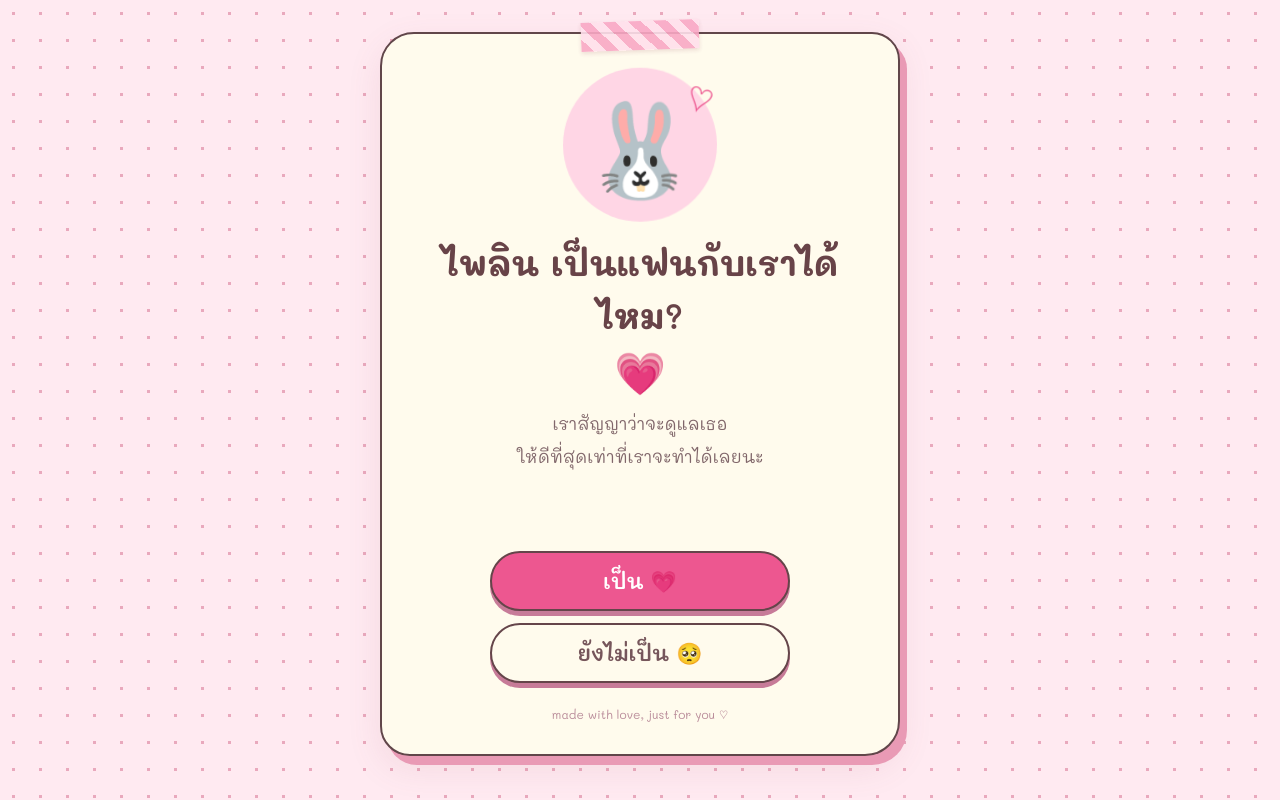
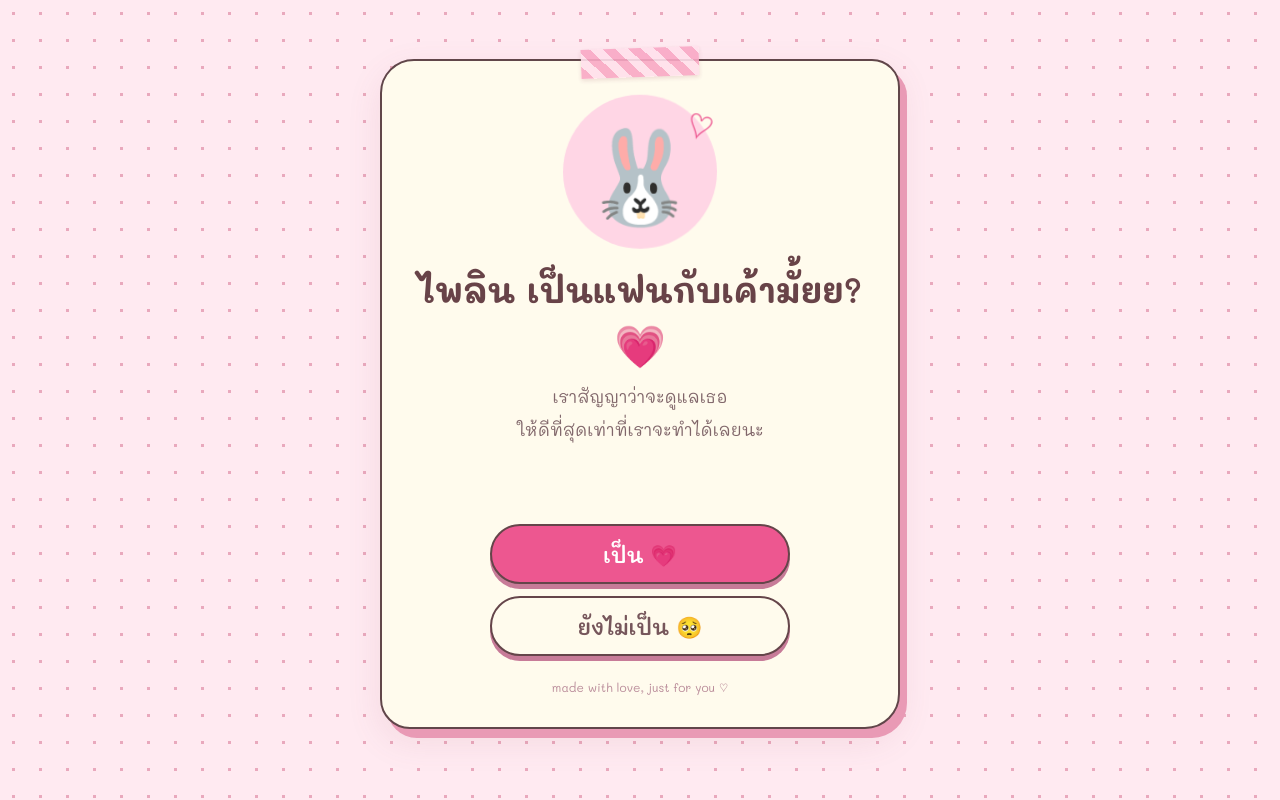
Before and after one commit to zedeston-hash/pailinnn, a plain HTML site: page index.html in a window 1280 px wide. Drawn offline with Linux system fonts and the light colour scheme.

Commit message:
Update index.html

```diff
--- a/index.html
+++ b/index.html
@@ -152,7 +152,7 @@
     const CONFIG = {
       herName: "ไพลิน",
       yourName: "คนที่รักไพลิน",
-      question: "ไพลิน เป็นแฟนกับเราได้ไหม?",
+      question: "ไพลิน เป็นแฟนกับเค้ามั้ยย?",
       promise: "เราสัญญาว่าจะดูแลเธอ\nให้ดีที่สุดเท่าที่เราจะทำได้เลยนะ",
       yesButton: "เป็น 💗",
       noButton: "ยังไม่เป็น 🥺",
@@ -163,7 +163,7 @@
         "กดปุ่มสีชมพูได้ไหมคนน่ารัก 🎀"
       ],
       letterTitle: "ถึงไพลิน... 💗",
-      letter: `เราอาจไม่ได้เก่งเรื่องพูดคำหวาน ๆ\n\nแต่เราอยากให้ไพลินรู้ว่า การมีเธอเข้ามาในชีวิต\nทำให้หลาย ๆ วันของเรามีความหมายขึ้นมากจริง ๆ\n\nขอบคุณที่เข้ามาอยู่ข้าง ๆ กันนะ\n\nจากนี้เราก็อยากจะค่อย ๆ เรียนรู้กันไป\nดูแลกันในวันที่ดี และอยู่ข้างกันในวันที่ไม่ดี\n\nเราไม่รู้ว่าอนาคตจะเป็นยังไง\nแต่เราอยากมีเธออยู่ในเรื่องราวต่อจากนี้นะ\n\nรักนะไพลิน 💗`,
+      letter: `ขอบคุณมากๆเลยนะเธออ\n\nเค้าสัญญาว่าเค้าจะดูเเลเธอให้ดีที่สุด\nจะไม่ทำให้เธอผิดหวัง ไม่ทำให้เสียใจเลยนะ\n\nขอบคุณที่เข้ามาอยู่ข้างๆ กันนะ\n\nจากนี้เค้าก็อยากจะค่อยๆ เรียนรู้กันไป\nดูแลกันในวันที่ดี และอยู่ข้างกันในวันที่ไม่ดี\n\nการมีเธอเข้ามาในชีวิตทำมห้หลายๆอย่างของเค้ามีความหมายขึ้นมากจริงๆ\nเค้าอยากมีเธออยู่ในเรื่องราวต่อจากนี้นะ\n\nรักนะไพลินที่สุดในโลกกกกก 💗`,
       finishButton: "อ่านจบแล้ว 💌",
       successTitle: "เย้! เรามีแฟนแล้ว 💗",
       successText: "ขอบคุณที่เข้ามาเป็นความสุขของเรานะ\nจากนี้ไปเรามาดูแลกันไปนาน ๆ เลย\n\nยินดีที่ได้เป็นแฟนกับไพลินนะ 💗",
```
